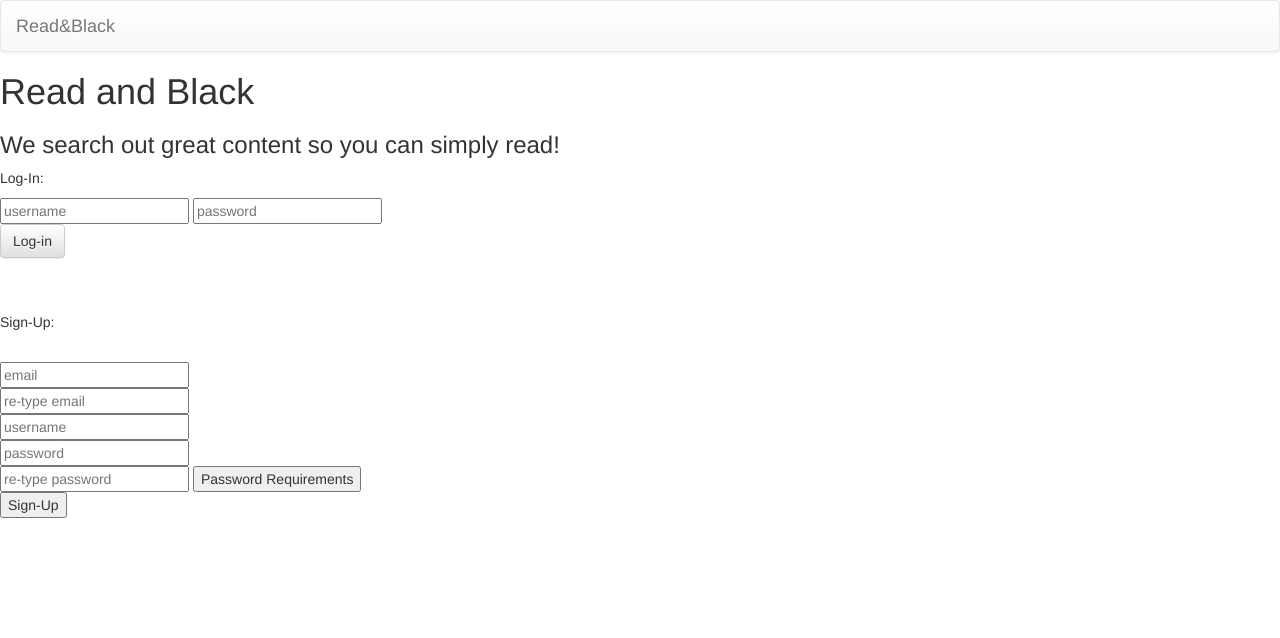
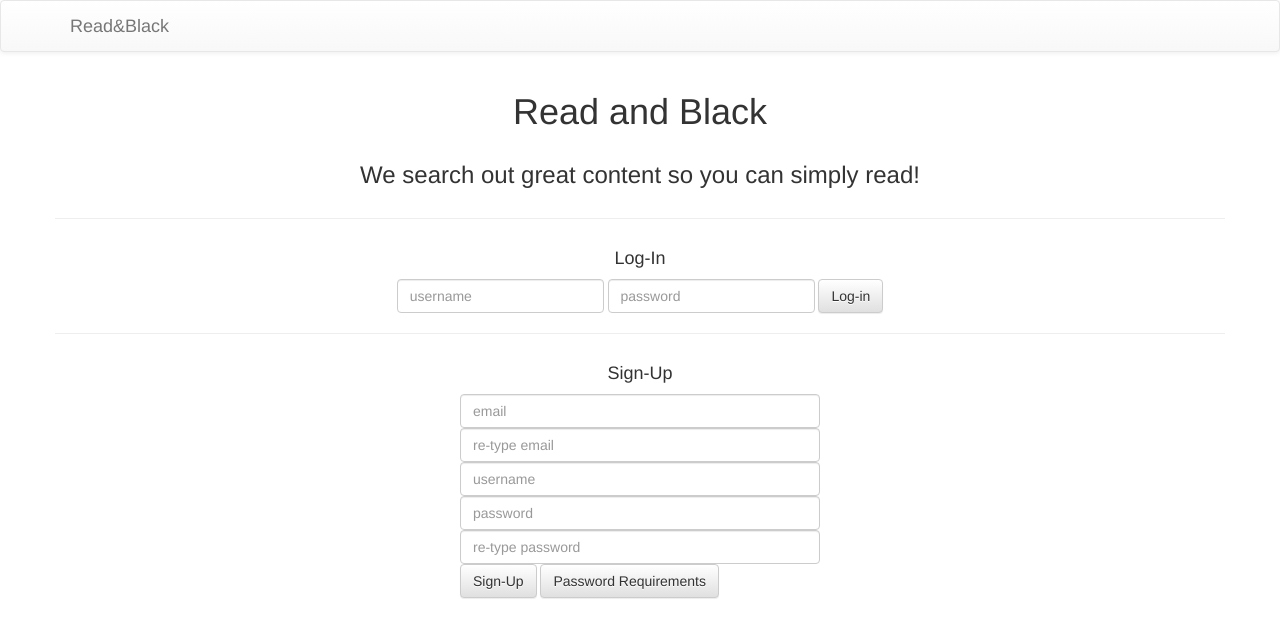
Before and after one commit to laurengordonfahn/hb_read_black_project, a Flask app: page / in a window 1280 px wide. Shown: the top 638 px of the page. Run offline with Flask 2, Linux system fonts and the light colour scheme; some libraries are stand-ins or nearby versions.

Commit message:
style index page

```diff
--- a/static/css/stylesheet.css
+++ b/static/css/stylesheet.css
@@ -5,3 +5,8 @@ ul {
 body {
     font-family: 'Libre Franklin', sans-serif;
 }
+
+
+.center-text {
+    text-align:center;
+}
--- a/templates/base.html
+++ b/templates/base.html
@@ -1,6 +1,7 @@
-<html>
+<!DOCTYPE html>
+<html lang="en">
 <head>
-    <title>{% block title %} {% endblock %}</title>
+    <title>{% block title %}Read &amp; Black{% endblock %}</title>
 
     <link rel="stylesheet" type="text/css" href="/static/css/stylesheet.css">
 
@@ -16,24 +17,24 @@
 </head>
 <body>
     <nav class= "navbar navbar-default">
-        <div class= "countainer-fuid">
+        <div class= "container">
             <div class="navbar-header">
-                <div class="navbar-brand" >Read&amp;Black </div>
+                <a class="navbar-brand" href="/">Read&amp;Black </a>
             </div>
             <div class="collapse navbar-collapse">
                 {% if 'current_user' in session %}
                     <ul class="nav navbar-nav navbar-left">
                         <li {% if navtab == "landing_options" %}class="active"{% endif %}>
-                            <a href="/landing/options">Change News Page</a>
+                            <a href="/landing/options">Change News</a>
                         </li>
                         <li {% if navtab == "new_landing"  %}class="active"{% endif %} >
-                            <a href="/new_landing/{{ current_user.username }}">Add A New News Page</a>
+                            <a href="/new_landing/{{ current_user.username }}">Add News</a>
                         </li>
                         <li {% if navtab == "profile"  %}class="active"{% endif %} >
                             <a href="/profile/{{ current_user.username }}">Profile</a>
                         </li>
                         <li {% if navtab == "saved_pages"  %}class="active"{% endif %} >
-                            <a href="/saved_pages">See Saved Stories</a>
+                            <a href="/saved_pages">Saved Stories</a>
                         </li>
                     </ul>
                     <ul class="nav navbar-nav navbar-right">
@@ -44,19 +45,20 @@
         </div>
     </nav>
 
-    <h1> Read and Black </h1>
-    <h3> We search out great content so you can simply read! </h3>
+    <div class="container">
+        {% for message in get_flashed_messages() %}
+            <div class="alert alert-warning alert-dismissible">
+                <button type="button" class="close" data-dismiss="alert" aria-label="Close">
+                    <span aria-hidden="true">&times;</span>
+                </button>
+                {{ message }}
+            </div>
+        {% endfor %}
+    </div>
 
-    <ul>
-        {% for message in get_flashed_messages() %}
-            <li> {{ message }} </li>
-        {% endfor %}
-    </ul>
-
-
-    {% block content %}{% endblock%}
-
-
+    <div class="container">
+        {% block content %}{% endblock%}
+    </div>
 
 <script src="https://code.jquery.com/jquery.js"></script>
 
--- a/templates/index.html
+++ b/templates/index.html
@@ -1,49 +1,90 @@
+{% set navtab = "" %}
 {% extends 'base.html' %}
-
-{% block title %} Read &amp; Black {% endblock %}
 
 {% block content %}
 
-{% if 'current_user' in session %}
-    <p>You are currently logged in as {{ current_user.username }}  </p>
-    <a href='/landing/options'><button>Go To News Option Page</button></a>
-    <br>
-    <br>
-    <a href='/profile/{{ current_user.username }}'><button>Go To Your Profile Page</button></a>
-{% endif %}
+    <div class="row">
+        <div class="col-md-12 center-text">
+            <h1> Read and Black </h1>
+        </div>
+    </div>
 
-{%  if 'current_user' not in session %}
-    <p> Log-In: </p>
-    <form action='/login' method='POST'>
-        <input type='text' name='username' placeholder='username'>
-        <input type='password' name='password' placeholder='password'>
-        <br>
-        <input type='submit' name='login_btn' value='Log-in' class="btn btn-default">
-    </form>
-<br>
+    <div class="row">
+        <div class="col-md-12 center-text">
+            <h3> We search out great content so you can simply read! </h3>
+        </div>
+    </div>
 
-<br>
+    {% if 'current_user' in session %}
+        <div class="row">
+            <h2 class="center-block center-text">
+                You are currently logged in as user &ldquo;{{ current_user.username }}&rdquo;
+            </h2>
+        </div>
+        <div class="row center-text">
+            <a class="btn btn-default btn-lg" href="/landing/options">News Options</a>
+            <a class="btn btn-default btn-lg" href="/profile/{{current_user.username}}">Profile</a>
+        </div>
+    {% else %}
+        <div class="row">
+            <hr />
+        </div>
 
+        <div class="row">
+            <h4 class="center-block center-text">Log-In</h2>
+        </div>
+        <div class="row center-text">
+            <form action='/login' method='POST' class="form-inline">
+                <input type='text' name='username' placeholder='username' class="form-control form-lg">
+                <input type='password' name='password' placeholder='password' class="form-control form-lg">
+                <input type='submit' name='login_btn' value='Log-in' class="btn btn-default">
+            </form>
+        </div>
 
+        <div class="row">
+            <hr />
+        </div>
 
-<p> Sign-Up: </p>
-<br>
-<form action='/sign_up' method='POST'>
-    <input type='email' name='email' placeholder='email'>
-    <br>
-    <input type='email' name='sec_email' placeholder='re-type email'>
-    <br>
-    <input type='text' name ='username' placeholder='username'>
-    <br>
-    <input type='password' name='password' placeholder='password'>
-    <br>
-    <input type='password' name='sec_password' placeholder='re-type password'>
-    <button id='explain_password' data-password="Passwords must contain at least 6 characters."> Password Requirements </button>
-    <br>
-    <input id='sign_up_ btn' type='submit' name='sign_up_btn' value="Sign-Up">
+        <div class="row">
+            <h4 class="center-block center-text">Sign-Up</h2>
+        </div>
+        <form action='/sign_up' method='POST'>
+            <div class="row">
+                <div class="col-md-4 col-md-offset-4">
+                    <input type='email' name='email' placeholder='email' class="form-control">
+                </div>
+            </div>
+            <div class="row">
+                <div class="col-md-4 col-md-offset-4">
+                    <input type='email' name='sec_email' placeholder='re-type email' class="form-control">
+                </div>
+            </div>
+            <div class="row">
+                <div class="col-md-4 col-md-offset-4">
+                    <input type='text' name ='username' placeholder='username' class="form-control">
+                </div>
+            </div>
+            <div class="row">
+                <div class="col-md-4 col-md-offset-4">
+                    <input type='password' name='password' placeholder='password' class="form-control">
+                </div>
+            </div>
+            <div class="row">
+                <div class="col-md-4 col-md-offset-4">
+                    <input type='password' name='sec_password' placeholder='re-type password' class="form-control">
+                </div>
+            </div>
 
-</form>
-
-{% endif %}
+            <div class="row">
+                <div class="col-md-4 col-md-offset-4">
+                    <input id='sign_up_btn' type='submit' name='sign_up_btn' value="Sign-Up" class="btn btn-default">
+                    <button id='explain_password' data-password="Passwords must contain at least 6 characters." class="btn btn-default">
+                        Password Requirements
+                    </button>
+                </div>
+            </div>
+            </div>
+        </form>
+    {% endif %}
 
 {% endblock %}
--- a/templates/landing.html
+++ b/templates/landing.html
@@ -1,3 +1,4 @@
+{% set navtab = "" %}
 {% extends 'base.html' %}
 <!--NEED TO ADD landing_name to Jinja render-->
 {% block title %} {{ landing_name }} {% endblock %}
```
